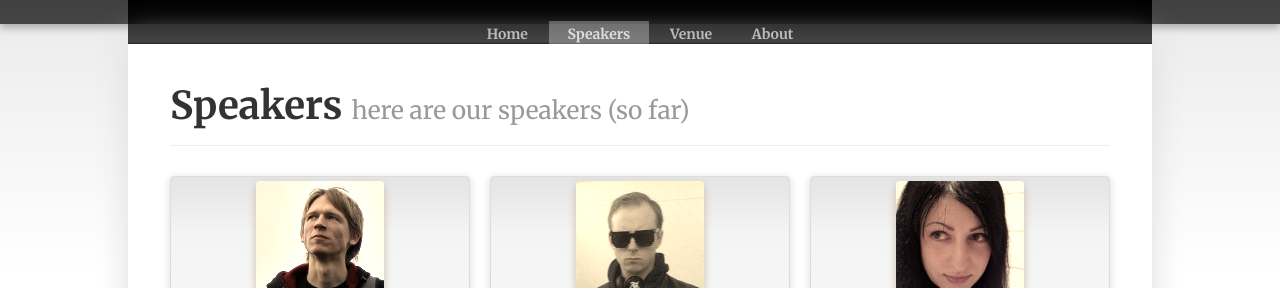
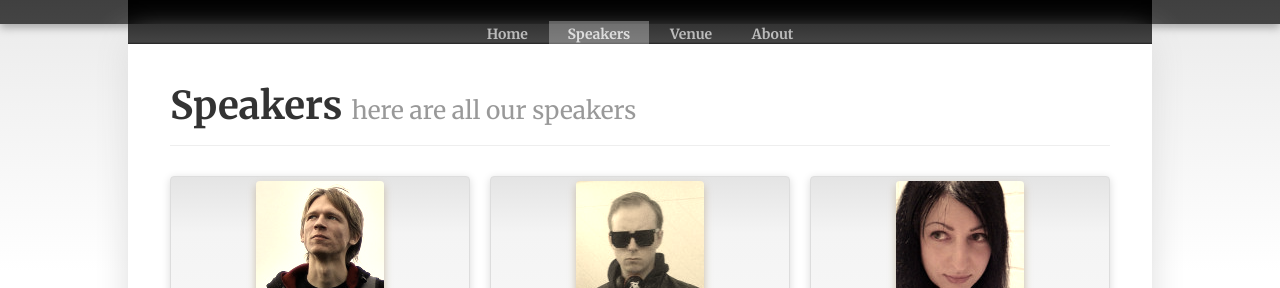
Before and after one commit to flatmaposlo/2013.github.com, a Jekyll site: the page built from speakers.html, in a window 1280 px wide. Shown: the part 179-467 px from the top of the page. Built offline with Jekyll 4.4.1, drawn with Linux system fonts in a browser that asks for light colours; some web fonts are replaced.

Commit message:
o Angret

```diff
--- a/speakers.html
+++ b/speakers.html
@@ -3,7 +3,7 @@ layout: default
 title: flatMap(Oslo) Speakers
 ---
 <div class="page-header">
-  <h1>Speakers <small>here are our speakers (so far)</small></h1>
+  <h1>Speakers <small>here are all our speakers</small></h1>
 </div>
 
 <ul class="thumbnails">
```
